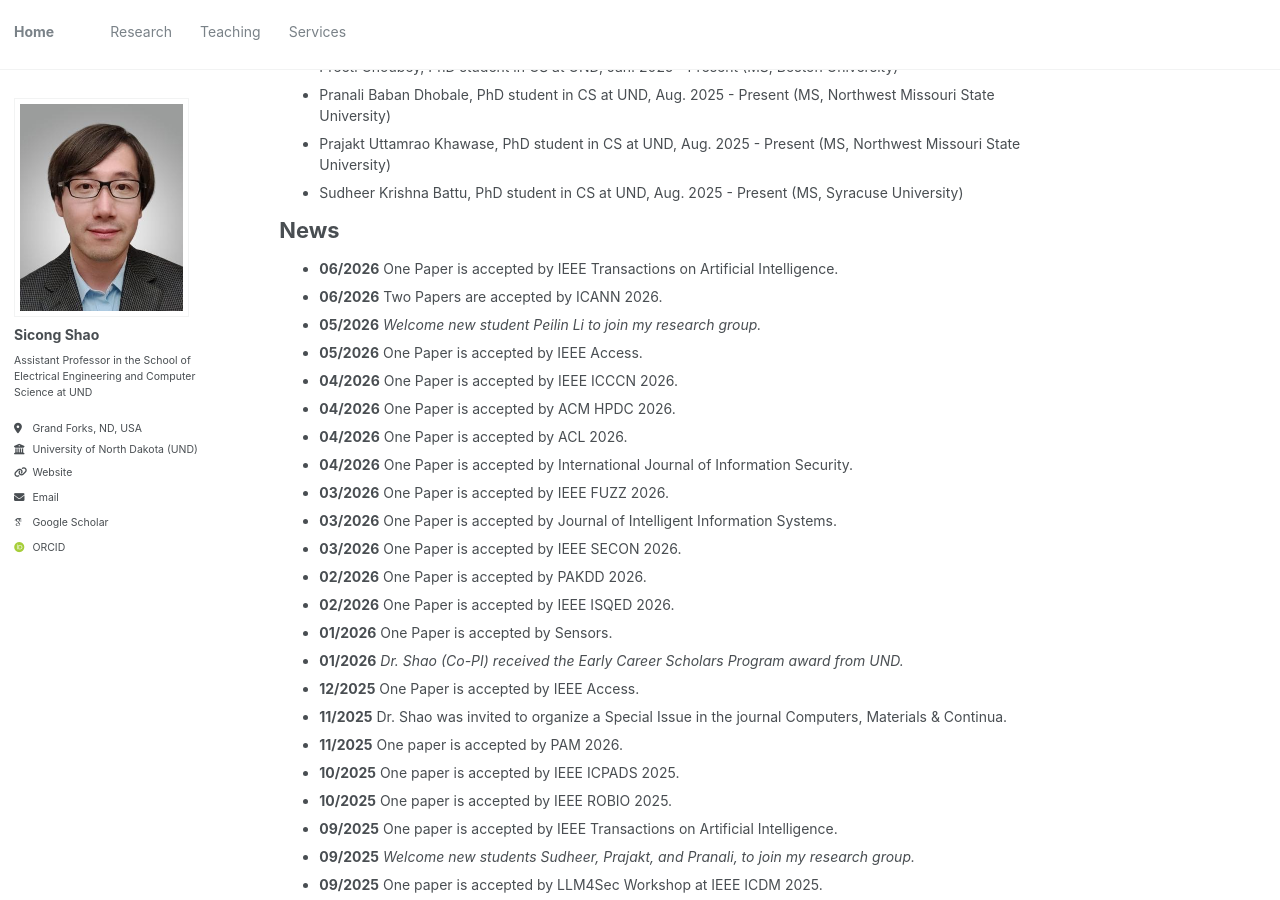
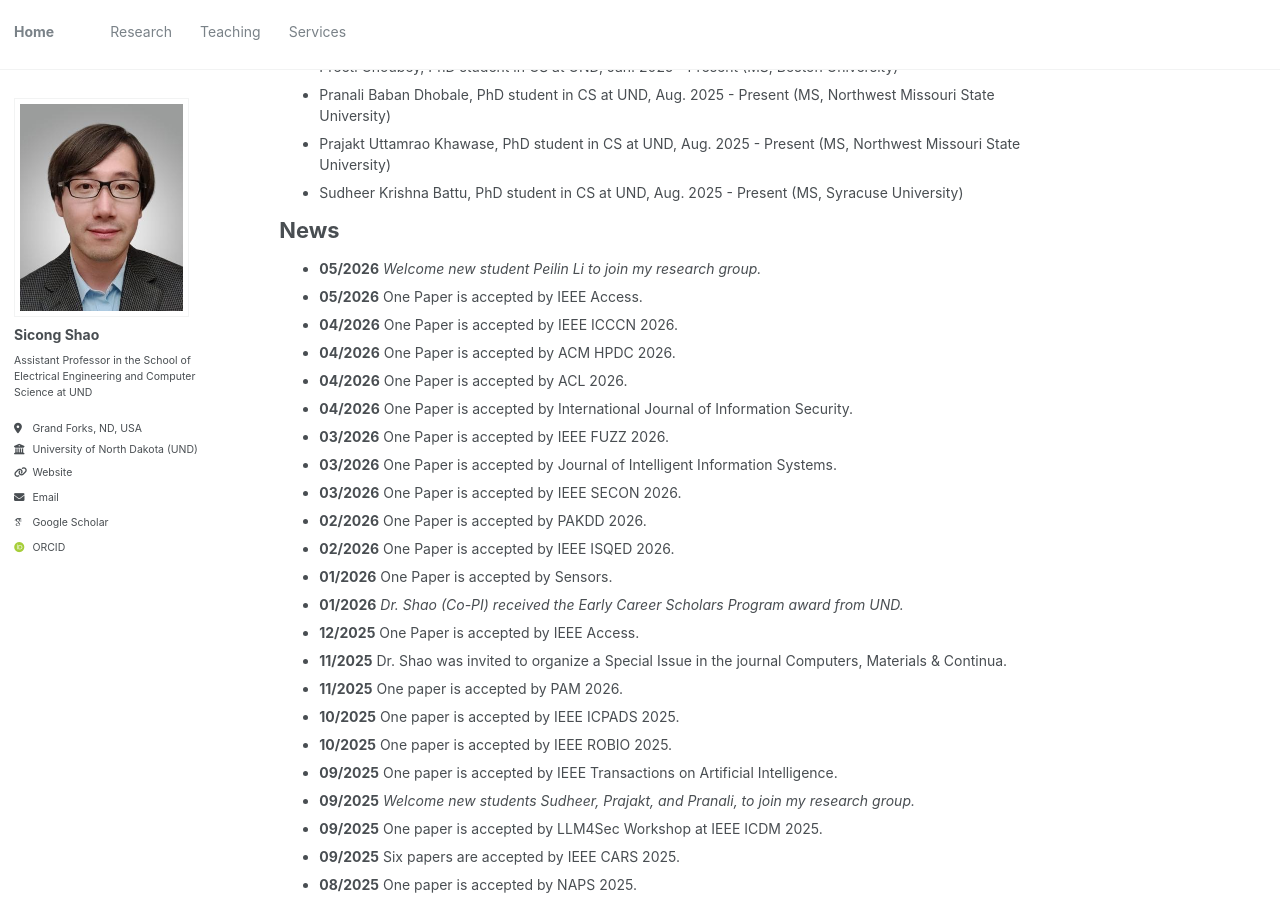
Before and after one commit to sicongshao/sicongshao.github.io, a Jekyll site: the page built from _pages/about.md, in a window 1280 px wide and 900 px high, scrolled down 550 px. Built offline with Jekyll 4.4.1, drawn with Linux system fonts in a browser that asks for light colours; some web fonts are replaced.

Commit message:
first commit

```diff
--- a/_pages/about.md
+++ b/_pages/about.md
@@ -33,8 +33,8 @@
 
 News
 ======
-* **06/2026** One Paper is accepted by IEEE Transactions on Artificial Intelligence.
-* **06/2026** Two Papers are accepted by ICANN 2026.
+<!-- * **06/2026** One Paper is accepted by IEEE Transactions on Artificial Intelligence.
+* **06/2026** Two Papers are accepted by ICANN 2026. -->
 * **05/2026** *Welcome new student Peilin Li to join my research group.*
 * **05/2026** One Paper is accepted by IEEE Access.
 * **04/2026** One Paper is accepted by IEEE ICCCN 2026.
```
